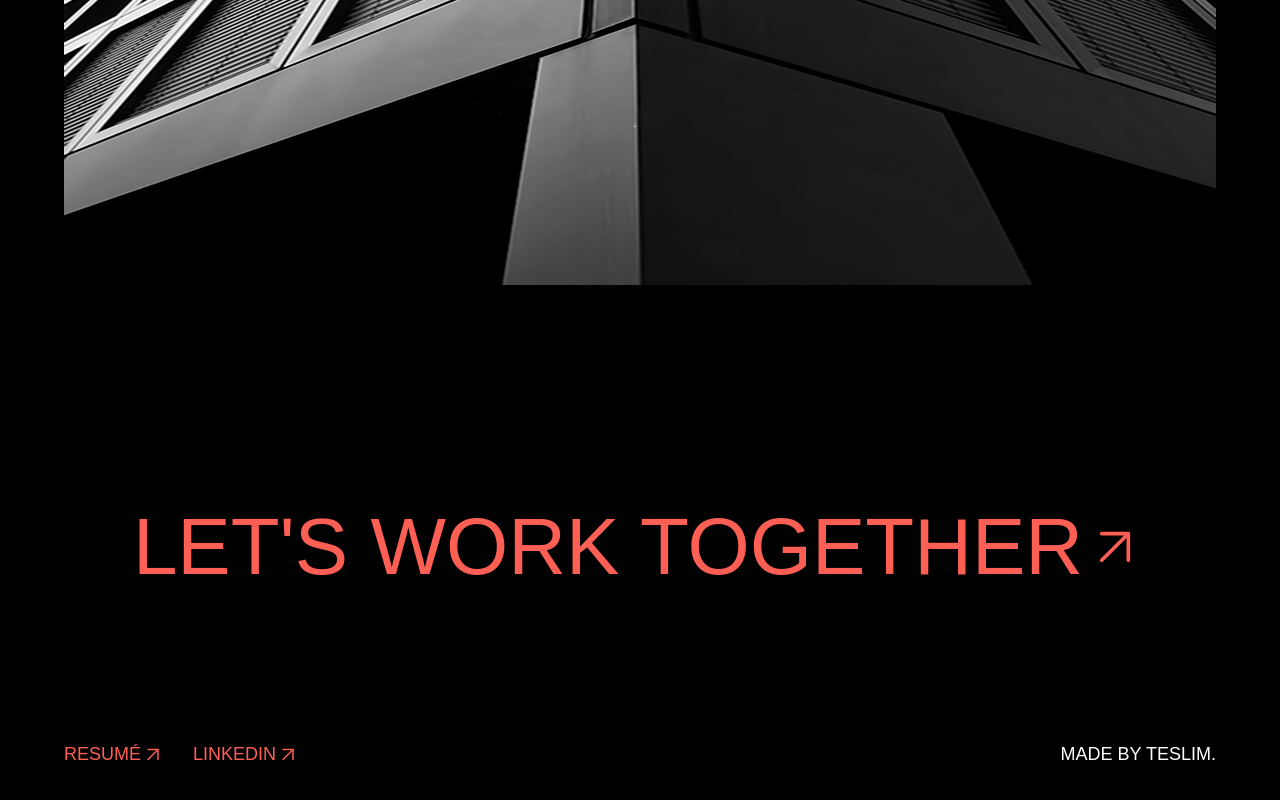
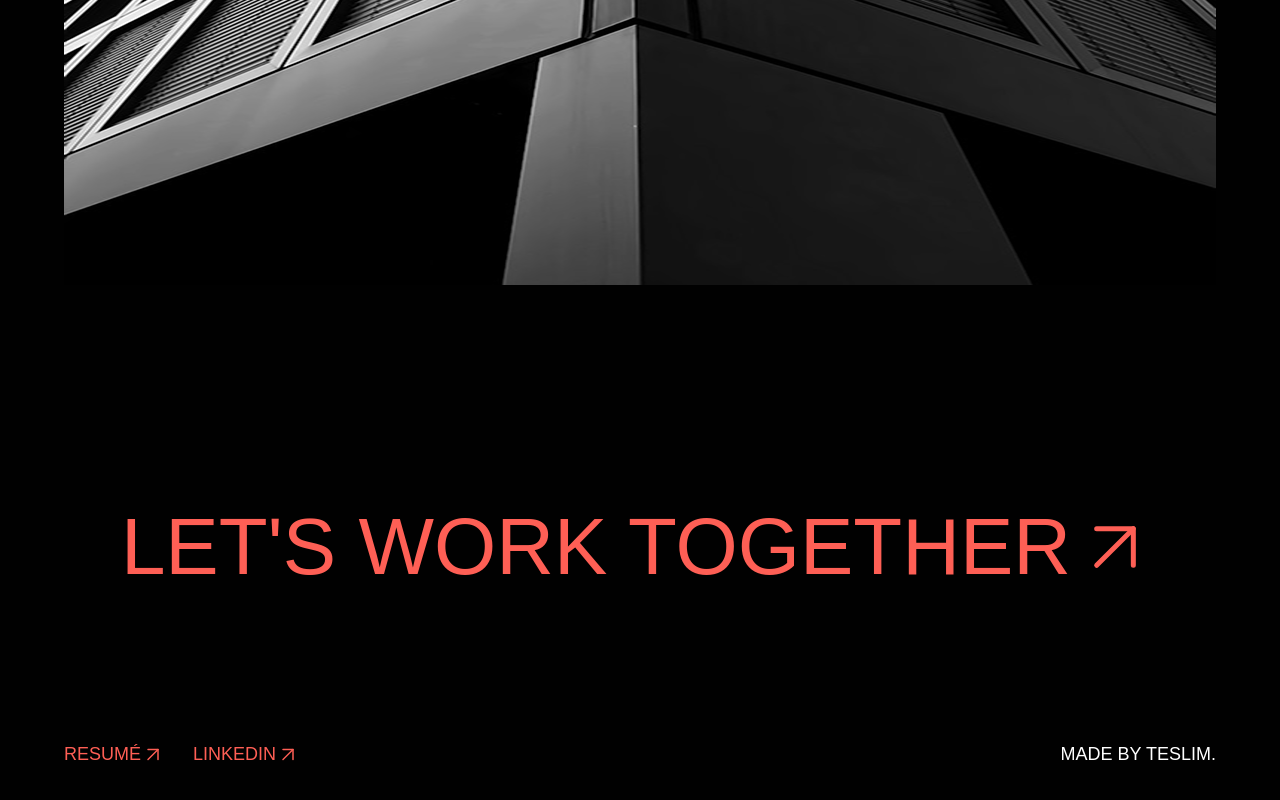
Before and after one commit to teslimadekoya/tailwindcss_portfolio_practice, a website: page src/index.html in a window 1280 px wide. Shown: the part 1309-2109 px from the top of the page. Drawn offline with Linux system fonts and the light colour scheme; a web font is replaced by a local one.

Commit message:
feat: completed tab and above homepage responsiveness

```diff
--- a/src/index.html
+++ b/src/index.html
@@ -60,7 +60,7 @@
         <section class="mx-[64px] mt-[218px] mb-[118px]">
             <div class="flex hover:text-white hover:filter hover:brightness-0 hover:invert justify-center items-center">
             <a href="" class="text-[#FE5F55] uppercase font-normal text-[80px] custom-font leading-[110%] md:text-[44px] lg:text-[64px] xl:text-[80px] 2xl:text-[80px]">Let's work together</a>
-            <img src="./images/big-arrow-up-right (1).svg" alt="Big Arrow Icon" class="md: w-[64px]">
+            <img src="./images/big-arrow-up-right (1).svg" alt="Big Arrow Icon" class=" max-md:w-[64px] max-lg:w-[64px]">
             </div>
         </section>
 
```
Also changed, not shown: src/output.css.
